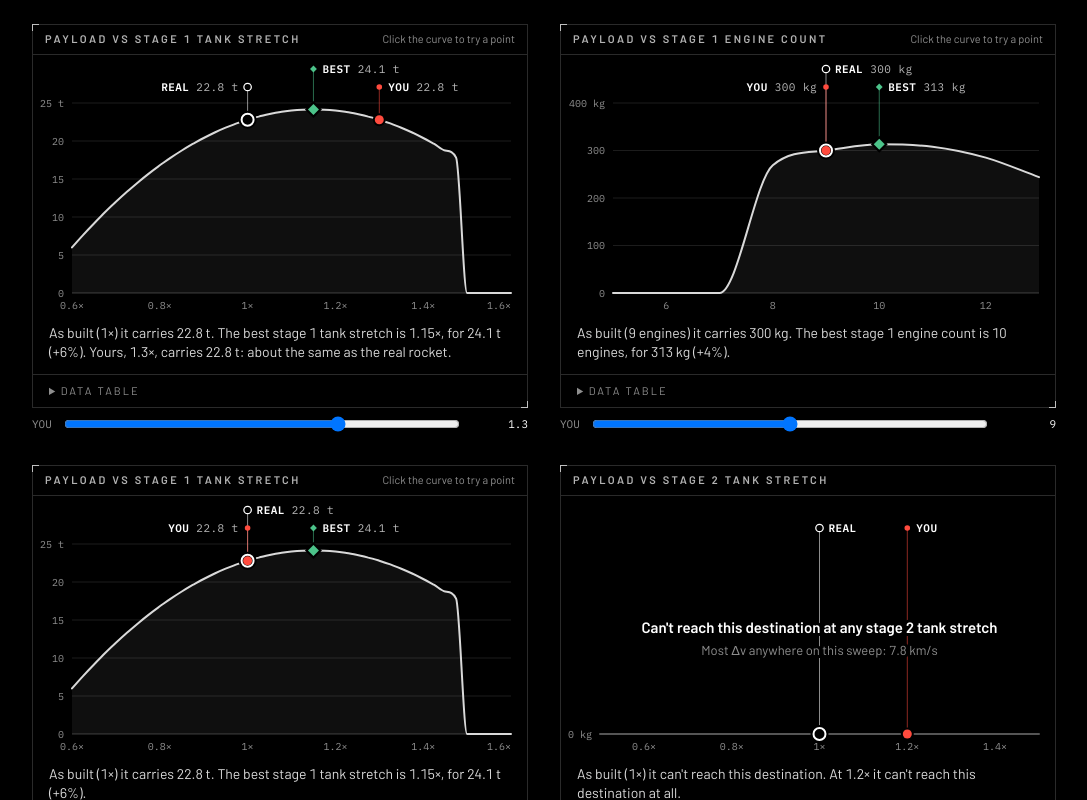
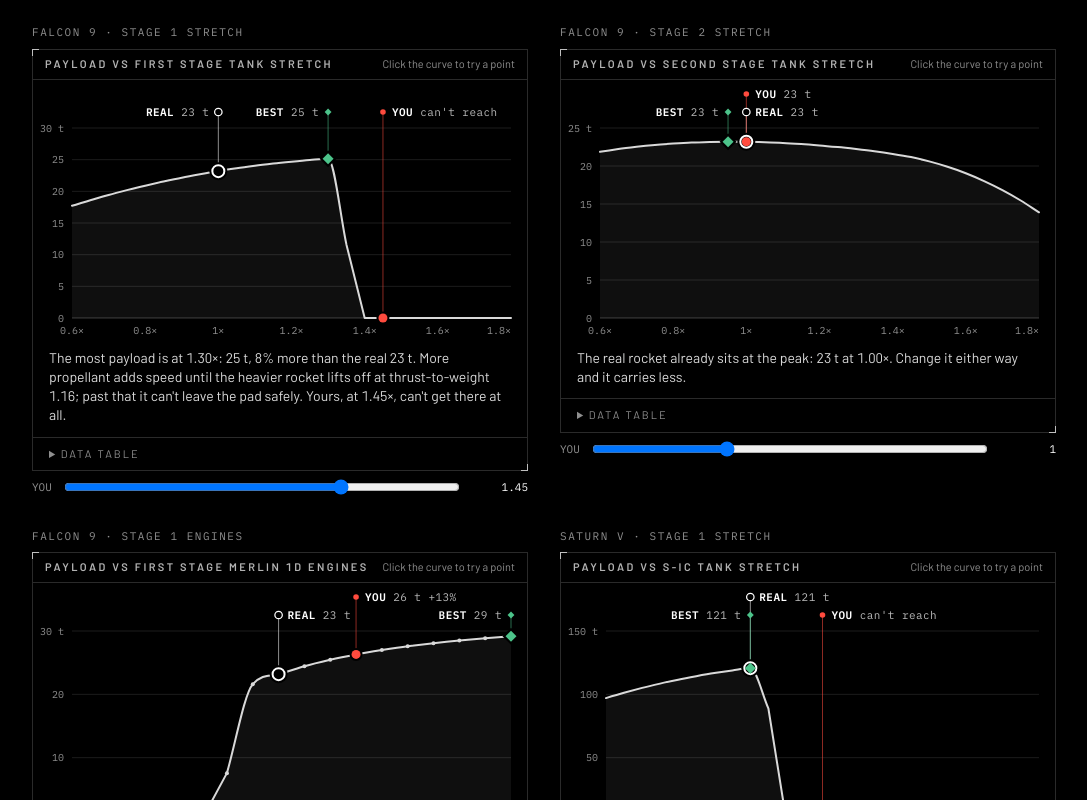
Before and after one commit to Allghelierce/Penumbra, a Next.js app in the folder doodle-to-starship/: page /dev/trade in a window 1280 px wide. Shown: the top 800 px of the page, without its empty margins (96-1183 px from the left). Built offline with nearby package versions, Linux system fonts and the light colour scheme.

Commit message:
Plot real trade curves: straight drops to zero, explainCurve captions, engine-count dots

```diff
--- a/doodle-to-starship/app/dev/trade/page.tsx
+++ b/doodle-to-starship/app/dev/trade/page.tsx
@@ -2,61 +2,37 @@
 
 import { useState } from "react";
 import TradeChart from "@/components/TradeChart";
-import type { TradeCurve, TradePoint } from "@/lib/design";
+import type { DestinationId, TradeCurve } from "@/lib/design";
+import { TEMPLATES } from "@/lib/templates";
+import { tradeCurve, type TradeSweep } from "@/lib/trade";
 
-// Fixture curves shaped like the real thing, until lib/trade.ts's tradeCurve() lands.
+// Real trade curves from lib/trade.ts on the real-rocket templates, plus one that can't get anywhere.
 
-function withBest(label: string, unit: string, realX: number, points: TradePoint[]): TradeCurve {
-  const best = points.reduce((b, p) => (p.payloadKg > b.payloadKg ? p : b), points[0]);
-  return { label, unit, points, realX, bestX: best.x };
+const CASES: { title: string; template: string; sweep: TradeSweep; destination?: DestinationId; start?: number }[] = [
+  { title: "Falcon 9 · stage 1 stretch", template: "falcon9", sweep: { kind: "tank-stretch", stageIndex: 0 }, start: 1.45 },
+  { title: "Falcon 9 · stage 2 stretch", template: "falcon9", sweep: { kind: "tank-stretch", stageIndex: 1 } },
+  { title: "Falcon 9 · stage 1 engines", template: "falcon9", sweep: { kind: "engine-count", stageIndex: 0 }, start: 12 },
+  { title: "Saturn V · stage 1 stretch", template: "saturn-v", sweep: { kind: "tank-stretch", stageIndex: 0 }, start: 1.2 },
+  { title: "Starship · booster stretch", template: "starship", sweep: { kind: "tank-stretch", stageIndex: 0 } },
+  { title: "Electron · stage 1 engines", template: "electron", sweep: { kind: "engine-count", stageIndex: 0 }, start: 7 },
+  { title: "Electron · stage 1 stretch to Mars", template: "electron", sweep: { kind: "tank-stretch", stageIndex: 0 }, destination: "mars-transfer", start: 1.3 },
+];
+
+function curveFor(c: (typeof CASES)[number]): TradeCurve {
+  const t = TEMPLATES.find((x) => x.id === c.template)!;
+  return tradeCurve(t.design, c.sweep, { destination: c.destination, real: t.design });
 }
 
-// Falcon 9 stage 1 stretch: more propellant helps until thrust can't lift it, then the payload falls off a cliff.
-const stretch = withBest(
-  "Stage 1 tank stretch",
-  "×",
-  1,
-  Array.from({ length: 41 }, (_, i) => {
-    const x = 0.6 + i * 0.025;
-    const liftoffTwr = 1.45 / x ** 0.8;
-    const payloadKg = liftoffTwr < 1.05 ? 0 : Math.max(0, 22800 + 18000 * (x - 1) - 60000 * (x - 1) ** 2);
-    return { x: Number(x.toFixed(3)), payloadKg, totalDeltaVMps: 9400 + 1900 * Math.log(x), liftoffTwr };
-  }),
-);
-
-// Electron engine count, in kilograms: too few engines can't lift off at all.
-const engines = withBest(
-  "Stage 1 engine count",
-  "engines",
-  9,
-  Array.from({ length: 9 }, (_, i) => {
-    const x = 5 + i;
-    const liftoffTwr = (1.25 * x) / 9;
-    const payloadKg = liftoffTwr < 1.05 ? 0 : Math.max(0, 300 + 22 * (x - 9) - 9 * (x - 9) ** 2);
-    return { x, payloadKg, totalDeltaVMps: 9300 - 60 * (x - 9), liftoffTwr };
-  }),
-);
-
-// Nothing reaches the destination anywhere on the sweep.
-const dead = withBest(
-  "Stage 2 tank stretch",
-  "×",
-  1,
-  Array.from({ length: 21 }, (_, i) => {
-    const x = 0.5 + i * 0.05;
-    return { x: Number(x.toFixed(2)), payloadKg: 0, totalDeltaVMps: 7400 + 900 * Math.log(x), liftoffTwr: 1.3 };
-  }),
-);
-
-function Demo({ curve, start, compact }: { curve: TradeCurve; start: number; compact?: boolean }) {
-  const [x, setX] = useState(start);
+function Demo({ title, curve, start, compact }: { title: string; curve: TradeCurve; start?: number; compact?: boolean }) {
+  const [x, setX] = useState(start ?? curve.realX);
   const xs = curve.points.map((p) => p.x);
   return (
     <div className="space-y-2">
+      <p className="font-mono text-[11px] uppercase tracking-[0.14em] text-haze">{title}</p>
       {compact ? <TradeChart curve={curve} currentX={x} onPick={setX} caption={null} plotHeight={96} /> : <TradeChart curve={curve} currentX={x} onPick={setX} />}
       <label className="flex items-center gap-3 font-mono text-[11px] text-haze">
         YOU
-        <input type="range" min={Math.min(...xs)} max={Math.max(...xs)} step={curve.unit === "×" ? 0.005 : 1} value={x} onChange={(e) => setX(Number(e.target.value))} className="flex-1" />
+        <input type="range" min={Math.min(...xs)} max={Math.max(...xs)} step={curve.unit === "×" ? 0.05 : 1} value={x} onChange={(e) => setX(Number(e.target.value))} className="flex-1" />
         <span className="w-14 text-right text-white">{x}</span>
       </label>
     </div>
@@ -64,19 +40,16 @@
 }
 
 export default function TradeDevPage() {
+  const curves = CASES.map((c) => ({ ...c, curve: curveFor(c) }));
   return (
     <main className="min-h-screen bg-black p-6 text-white">
       <div className="mx-auto grid max-w-5xl gap-8 lg:grid-cols-2">
-        <Demo curve={stretch} start={1.3} />
-        <Demo curve={engines} start={9} />
-        <Demo curve={stretch} start={1} />
-        <Demo curve={dead} start={1.2} />
-        <div className="max-w-[340px]">
-          <Demo curve={stretch} start={1.18} />
-        </div>
+        {curves.map((c) => (
+          <Demo key={c.title} title={c.title} curve={c.curve} start={c.start} />
+        ))}
         <div className="w-[428px] space-y-6">
-          <Demo curve={stretch} start={1.3} compact />
-          <Demo curve={engines} start={11} compact />
+          <Demo title="Compact · Falcon 9 stage 1" curve={curves[0].curve} start={1.45} compact />
+          <Demo title="Compact · Electron engines" curve={curves[5].curve} start={7} compact />
         </div>
       </div>
     </main>
--- a/doodle-to-starship/components/TradeChart.tsx
+++ b/doodle-to-starship/components/TradeChart.tsx
@@ -6,6 +6,7 @@
 import { useEffect, useMemo, useRef, useState, type KeyboardEvent, type PointerEvent } from "react";
 import type { TradeCurve, TradePoint } from "@/lib/design";
 import { km } from "@/lib/physics/format";
+import { explainCurve } from "@/lib/trade";
 
 type MarkKey = "real" | "best" | "you";
 
@@ -43,9 +44,26 @@
   return m;
 }
 
-/** The curve's value at x (clamped to the sweep), on the same spline that's drawn. */
-export function splineAt(xs: number[], ys: number[], m: number[], x: number): number {
+type Cmd = ["M" | "L", number, number] | ["C", number, number, number, number, number, number];
+
+/**
+ * The curve as drawn, in data units. Each run of points that reach the destination is a monotone spline; where
+ * the payload hits zero (the stack can't lift off, or can't get there) it's a straight drop between the two
+ * measured points, never smoothed into a slide. `at` reads the same shape anywhere along the sweep.
+ */
+export function curveModel(xs: number[], ys: number[]) {
   const n = xs.length;
+  const m = new Array<number>(n).fill(0);
+  for (let i = 0; i < n; ) {
+    let j = i;
+    if (ys[i] > 0) {
+      while (j + 1 < n && ys[j + 1] > 0) j++;
+      monotoneTangents(xs.slice(i, j + 1), ys.slice(i, j + 1)).forEach((v, k) => (m[i + k] = v));
+    }
+    i = j + 1;
+  }
+  const smooth = (i: number) => ys[i] > 0 && ys[i + 1] > 0;
+  const at = (x: number): number => {
     if (n === 0) return 0;
     if (n === 1 || x <= xs[0]) return ys[0];
     if (x >= xs[n - 1]) return ys[n - 1];
@@ -53,9 +71,22 @@
     while (x > xs[i + 1]) i++;
     const h = xs[i + 1] - xs[i];
     const t = (x - xs[i]) / h;
+    if (!smooth(i)) return ys[i] + (ys[i + 1] - ys[i]) * t;
     const t2 = t * t;
     const t3 = t2 * t;
-  return (2 * t3 - 3 * t2 + 1) * ys[i] + (t3 - 2 * t2 + t) * h * m[i] + (-2 * t3 + 3 * t2) * ys[i + 1] + (t3 - t2) * h * m[i + 1];
+    const y = (2 * t3 - 3 * t2 + 1) * ys[i] + (t3 - 2 * t2 + t) * h * m[i] + (-2 * t3 + 3 * t2) * ys[i + 1] + (t3 - t2) * h * m[i + 1];
+    return Math.max(0, y);
+  };
+  const cmds: Cmd[] = n ? [["M", xs[0], ys[0]]] : [];
+  for (let i = 0; i < n - 1; i++) {
+    const h = xs[i + 1] - xs[i];
+    cmds.push(
+      smooth(i)
+        ? ["C", xs[i] + h / 3, ys[i] + (m[i] * h) / 3, xs[i + 1] - h / 3, ys[i + 1] - (m[i + 1] * h) / 3, xs[i + 1], ys[i + 1]]
+        : ["L", xs[i + 1], ys[i + 1]],
+    );
+  }
+  return { at, cmds };
 }
 
 function niceStep(span: number, count: number) {
@@ -74,40 +105,27 @@
 const trim = (v: number) => String(Number(v.toFixed(2)));
 const fmtX = (x: number, unit: string) => (unit === "×" ? `${trim(x)}×` : `${trim(x)} ${unit}`);
 
-/** Tonnes for big rockets, kilograms when the whole curve is under 2 t (Electron). */
+/** Tonnes for big rockets, kilograms when the whole curve is under 2 t (Electron). Rounded like explainCurve's caption, so they agree. */
 export function payloadText(kg: number, tonnes: boolean) {
   const v = Math.max(0, kg);
   if (!tonnes) return `${Math.round(v).toLocaleString("en-US")} kg`;
-  const t = v / 1000;
-  return `${t >= 100 ? Math.round(t) : t.toFixed(1)} t`;
+  if (v <= 0) return "0 t";
+  return v >= 10_000 ? `${Math.round(v / 1000).toLocaleString("en-US")} t` : `${(v / 1000).toFixed(1)} t`;
 }
 
 const pct = (a: number, b: number) => Math.round((a / b - 1) * 100);
 const signedPct = (p: number) => `${p > 0 ? "+" : "−"}${Math.abs(p)}%`;
 
-/** Plain-language read of the curve, until a better one is passed in as `caption`. */
-function describe(curve: TradeCurve, currentX: number, at: (x: number) => number, tonnes: boolean) {
-  const what = curve.label.toLowerCase();
-  const pay = (kg: number) => payloadText(kg, tonnes);
-  const fx = (x: number) => fmtX(x, curve.unit);
+/** One sentence on the user's change against the real rocket; empty while it's unchanged. */
+function yoursLine(curve: TradeCurve, currentX: number, at: (x: number) => number, tonnes: boolean) {
+  if (Math.abs(currentX - curve.realX) < 1e-6) return "";
+  const fx = fmtX(currentX, curve.unit);
   const real = at(curve.realX);
-  const best = at(curve.bestX);
   const you = at(currentX);
-  const out = [real > 0 ? `As built (${fx(curve.realX)}) it carries ${pay(real)}.` : `As built (${fx(curve.realX)}) it can't reach this destination.`];
-  if (best > 0 && Math.abs(curve.bestX - curve.realX) > 1e-6 && best > real * 1.005) {
-    out.push(`The best ${what} is ${fx(curve.bestX)}, for ${pay(best)}${real > 0 ? ` (${signedPct(pct(best, real))})` : ""}.`);
-  } else if (real > 0) {
-    out.push(`That's already the best ${what}: going either way costs payload.`);
-  }
-  if (Math.abs(currentX - curve.realX) > 1e-6) {
-    if (you <= 0) out.push(`At ${fx(currentX)} it can't reach this destination at all.`);
-    else if (real <= 0) out.push(`Yours, ${fx(currentX)}, carries ${pay(you)}.`);
-    else {
+  if (you <= 0) return `Yours, at ${fx}, can't get there at all.`;
+  if (real <= 0) return `Yours, at ${fx}, carries ${payloadText(you, tonnes)}.`;
   const p = pct(you, real);
-      out.push(`Yours, ${fx(currentX)}, carries ${pay(you)}: ${p === 0 ? "about the same as" : `${Math.abs(p)}% ${p > 0 ? "more" : "less"} than`} the real rocket.`);
-    }
-  }
-  return out.join(" ");
+  return `Yours, at ${fx}, carries ${payloadText(you, tonnes)}: ${p === 0 ? "about the same as" : `${Math.abs(p)}% ${p > 0 ? "more" : "less"} than`} the real rocket.`;
 }
 
 type Placed = { left: number; right: number; lane: number; flip: boolean };
@@ -169,13 +187,15 @@
   currentX: number;
   /** Called with the swept value of the point the user clicked. */
   onPick?: (x: number) => void;
-  /** Plain-language reading shown under the chart: a built-in one when left out, none when null. */
+  /** Plain-language reading shown under the chart: explainCurve plus a line on your change when left out, none when null. */
   caption?: string | null;
+  /** Passed to explainCurve for the default caption, which then adds what landing the boosters costs. */
+  context?: Parameters<typeof explainCurve>[1];
   /** Height of the plot itself, without the label lanes, axis and caption (about 56px more). */
   plotHeight?: number;
 }
 
-export default function TradeChart({ curve, currentX, onPick, caption, plotHeight = 190 }: Props) {
+export default function TradeChart({ curve, currentX, onPick, caption, context, plotHeight = 190 }: Props) {
   const wrapRef = useRef<HTMLDivElement>(null);
   const svgRef = useRef<SVGSVGElement>(null);
   const [width, setWidth] = useState(560);
@@ -196,8 +216,7 @@
       .filter((p, i, arr) => i === 0 || p.x !== arr[i - 1].x);
     const xs = pts.map((p) => p.x);
     const ys = pts.map((p) => Math.max(0, p.payloadKg));
-    const m = monotoneTangents(xs, ys);
-    const at = (x: number) => Math.max(0, splineAt(xs, ys, m, x));
+    const { at, cmds } = curveModel(xs, ys);
     const nearest = (x: number) => xs.reduce((b, v, i) => (Math.abs(v - x) < Math.abs(xs[b] - x) ? i : b), 0);
 
     const maxKg = Math.max(0, ...ys);
@@ -228,8 +247,8 @@
       .map((key) => {
         const x = key === "real" ? curve.realX : key === "best" ? curve.bestX : currentX;
         const kg = at(x);
-        let value = allZero ? "" : payloadText(kg, tonnes);
-        if (key === "you" && !allZero && realKg > 0 && Math.abs(currentX - curve.realX) > 1e-6) {
+        let value = allZero ? "" : kg > 0 ? payloadText(kg, tonnes) : "can't reach";
+        if (key === "you" && kg > 0 && realKg > 0 && Math.abs(currentX - curve.realX) > 1e-6) {
           const p = pct(kg, realKg);
           if (p !== 0) value += ` ${signedPct(p)}`;
         }
@@ -245,11 +264,13 @@
     const bottom = top + plotHeight;
     const sy = (kg: number) => bottom - (kg / div / yTop) * plotHeight;
     const f = (v: number) => v.toFixed(1);
-    let line = pts.length ? `M${f(sx(xs[0]))},${f(sy(ys[0]))}` : "";
-    for (let i = 0; i < pts.length - 1; i++) {
-      const h = xs[i + 1] - xs[i];
-      line += `C${f(sx(xs[i] + h / 3))},${f(sy(ys[i] + (m[i] * h) / 3))} ${f(sx(xs[i + 1] - h / 3))},${f(sy(ys[i + 1] - (m[i + 1] * h) / 3))} ${f(sx(xs[i + 1]))},${f(sy(ys[i + 1]))}`;
-    }
+    const line = cmds
+      .map(([c, ...v]) => {
+        const pairs: string[] = [];
+        for (let k = 0; k < v.length; k += 2) pairs.push(`${f(sx(v[k]))},${f(sy(v[k + 1]))}`);
+        return c + pairs.join(" ");
+      })
+      .join("");
     const area = pts.length > 1 ? `${line}L${f(sx(xs[xs.length - 1]))},${bottom}L${f(sx(xs[0]))},${bottom}Z` : "";
     const maxDv = Math.max(0, ...pts.map((p) => p.totalDeltaVMps));
 
@@ -259,8 +280,8 @@
   const n = g.pts.length;
   const hp = cursor != null && cursor < n ? g.pts[cursor] : null;
   const fx = (x: number) => fmtX(x, curve.unit);
-  const what = curve.label.toLowerCase();
-  const text = caption === undefined ? describe(curve, currentX, g.at, g.tonnes) : caption;
+  const text =
+    caption === undefined ? [explainCurve(curve, context), yoursLine(curve, currentX, g.at, g.tonnes)].filter(Boolean).join(" ") : caption;
 
   const pointToIndex = (clientX: number) => {
     const r = svgRef.current?.getBoundingClientRect();
@@ -293,8 +314,8 @@
   return (
     <section className="module">
       <header className="module-head">
-        <h3 className="truncate font-space text-[11px] font-semibold uppercase tracking-[0.22em] text-white/70">Payload vs {what}</h3>
-        {onPick && !g.allZero && width >= 420 && <span className="shrink-0 text-[11px] text-haze">Click the curve to try a point</span>}
+        <h3 className="truncate font-space text-[11px] font-semibold uppercase tracking-[0.22em] text-white/70">Payload vs {curve.label}</h3>
+        {onPick && !g.allZero && width >= 480 && <span className="shrink-0 text-[11px] text-haze">Click the curve to try a point</span>}
       </header>
 
       <div ref={wrapRef} className="relative">
@@ -304,7 +325,7 @@
           height={g.height}
           className="block touch-none font-mono outline-none focus-visible:outline-1 focus-visible:outline-white/40"
           tabIndex={n ? 0 : -1}
-          aria-label={`Payload against ${what}. ${text ?? ""} Arrow keys read each point${onPick ? "; Enter picks it" : ""}.`}
+          aria-label={`Payload against ${curve.label}. ${text ?? ""} Arrow keys read each point${onPick ? "; Enter picks it" : ""}.`}
           onKeyDown={onKey}
           onFocus={() => setCursor((c) => c ?? g.nearest(currentX))}
           onBlur={() => setCursor(null)}
@@ -333,6 +354,10 @@
 
           {g.area && !g.allZero && <path d={g.area} fill="#fff" fillOpacity={0.06} />}
           <path d={g.line} fill="none" stroke={g.allZero ? "#555" : "#d9d9d9"} strokeWidth={2} strokeLinejoin="round" strokeLinecap="round" />
+          {/* Engine counts are whole numbers: a dot on each one says the line only joins them up. */}
+          {curve.unit !== "×" &&
+            !g.allZero &&
+            g.pts.map((p) => <circle key={p.x} cx={g.sx(p.x)} cy={g.sy(Math.max(0, p.payloadKg))} r={2} fill="#d9d9d9" />)}
 
           {g.marks.map((mk, i) => (
             <line key={mk.key} x1={mk.px} x2={mk.px} y1={g.top - 16 - g.placed[i].lane * LANE_H} y2={g.sy(mk.kg)} stroke={COLOR[mk.key]} strokeOpacity={0.55} />
@@ -341,7 +366,7 @@
           {g.allZero && (
             <g textAnchor="middle" className="font-space" stroke="#000" strokeWidth={6} strokeLinejoin="round" paintOrder="stroke">
               <text x={g.padL + g.plotW / 2} y={g.top + plotHeight / 2 - 6} fontSize={15} fill="#fff" fontWeight={600}>
-                Can&apos;t reach this destination at any {what}
+                Can&apos;t reach this destination {curve.unit === "×" ? "at any stretch" : `with any number of ${curve.unit}`}
               </text>
               <text x={g.padL + g.plotW / 2} y={g.top + plotHeight / 2 + 16} fontSize={13} fill="var(--haze)">
                 Most Δv anywhere on this sweep: {km(g.maxDv)} km/s
```
Also changed, not shown: 1 other file (tests, documents, lock files or other folders). Lines whose indentation alone changed are shown as unchanged.
